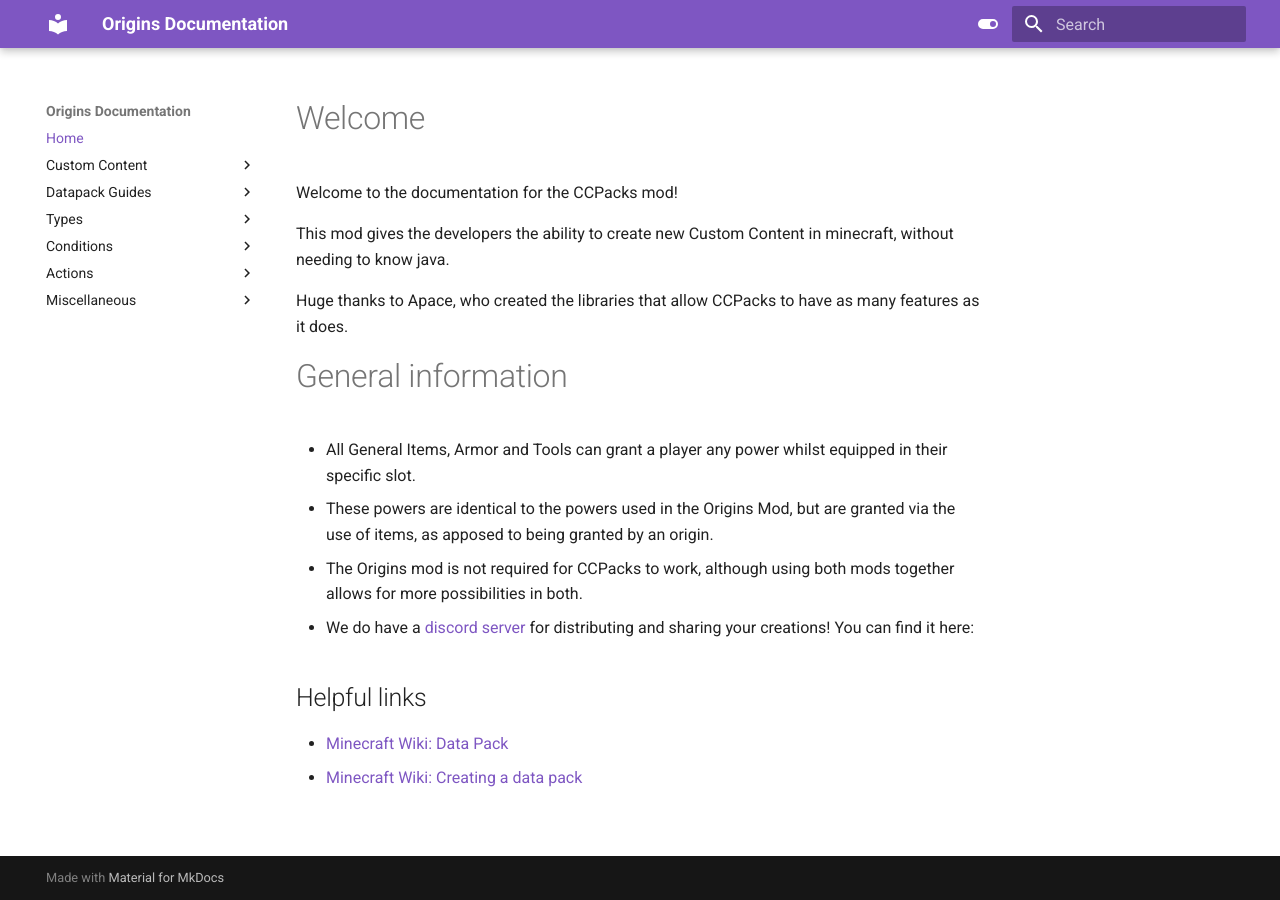
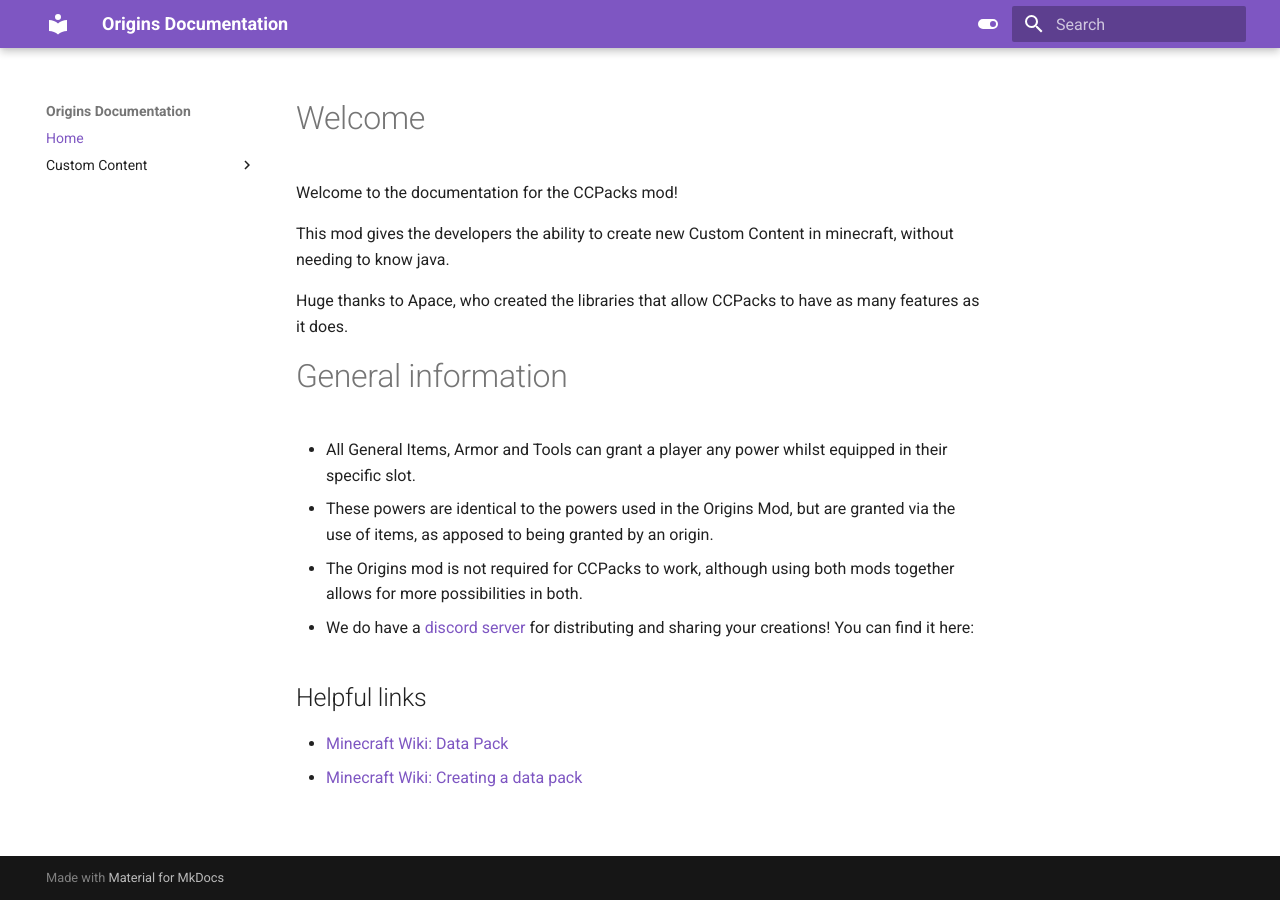
Before and after one commit to eggohito/CCPacks-Documentation, an MkDocs documentation site: the page built from docs/index.md, in a window 1280 px wide. Built offline with MkDocs 1.6.1 and Material for MkDocs 9.7.7, drawn with Linux system fonts in a browser that asks for light colours; some of the changed lines change nothing that is shown.

Commit message:
Update mkdocs.yml

```diff
--- a/mkdocs.yml
+++ b/mkdocs.yml
@@ -10,37 +10,6 @@
         - General: item/general.md
         - Tools: item/tools.md
         - Weapons: item/weapons.md
-    - Datapack Guides:
-        - Defining an Origin: guides/data/define_origin.md
-        - Defining a Power: guides/data/define_power.md
-        - Origin conditions in layers: guides/data/origin_conditions_in_layers.md
-    - Types:
-        - Power Types: power_types.md
-        - Data Types: data_types.md
-        - Power JSON: power_json.md
-        - Origin JSON: origin_json.md
-        - Layer JSON: layer_json.md
-    - Conditions:
-        - Biome Conditions: biome_conditions.md
-        - Block Conditions: block_conditions.md
-        - Damage Conditions: damage_conditions.md
-        - Entity Conditions: entity_conditions.md
-        - Fluid Conditions: fluid_conditions.md
-        - Item Conditions: item_conditions.md
-        - Meta Conditions: meta_conditions.md
-    - Actions:
-        - Block Actions: block_actions.md
-        - Entity Actions: entity_actions.md
-        - Item Actions: item_actions.md
-        - Meta Actions: meta_actions.md
-    - Miscellaneous:
-        - Commands: misc/commands.md
-        - Keybindings: misc/keybindings.md
-        - Origins: misc/origins.md
-        - Positioned Item Stack Slots: misc/positioned_item_stack_slots.md
-        - Powers: misc/origins_powers.md
-        - Resource Bars: misc/resource_bars.md
-        - Vanilla Damage Sources: misc/vanilla_damage_sources.md
 
 theme:
   name: material
```
